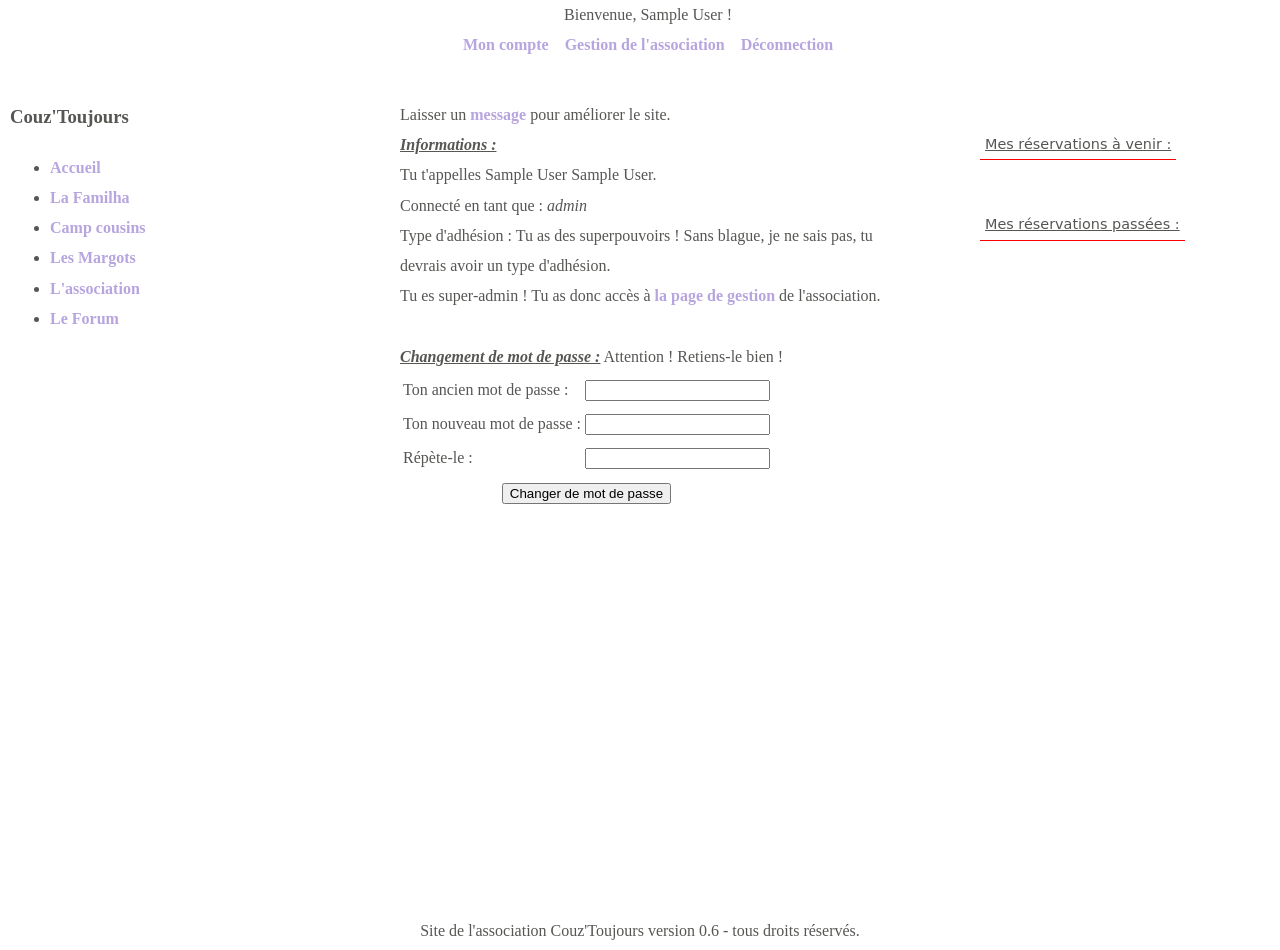
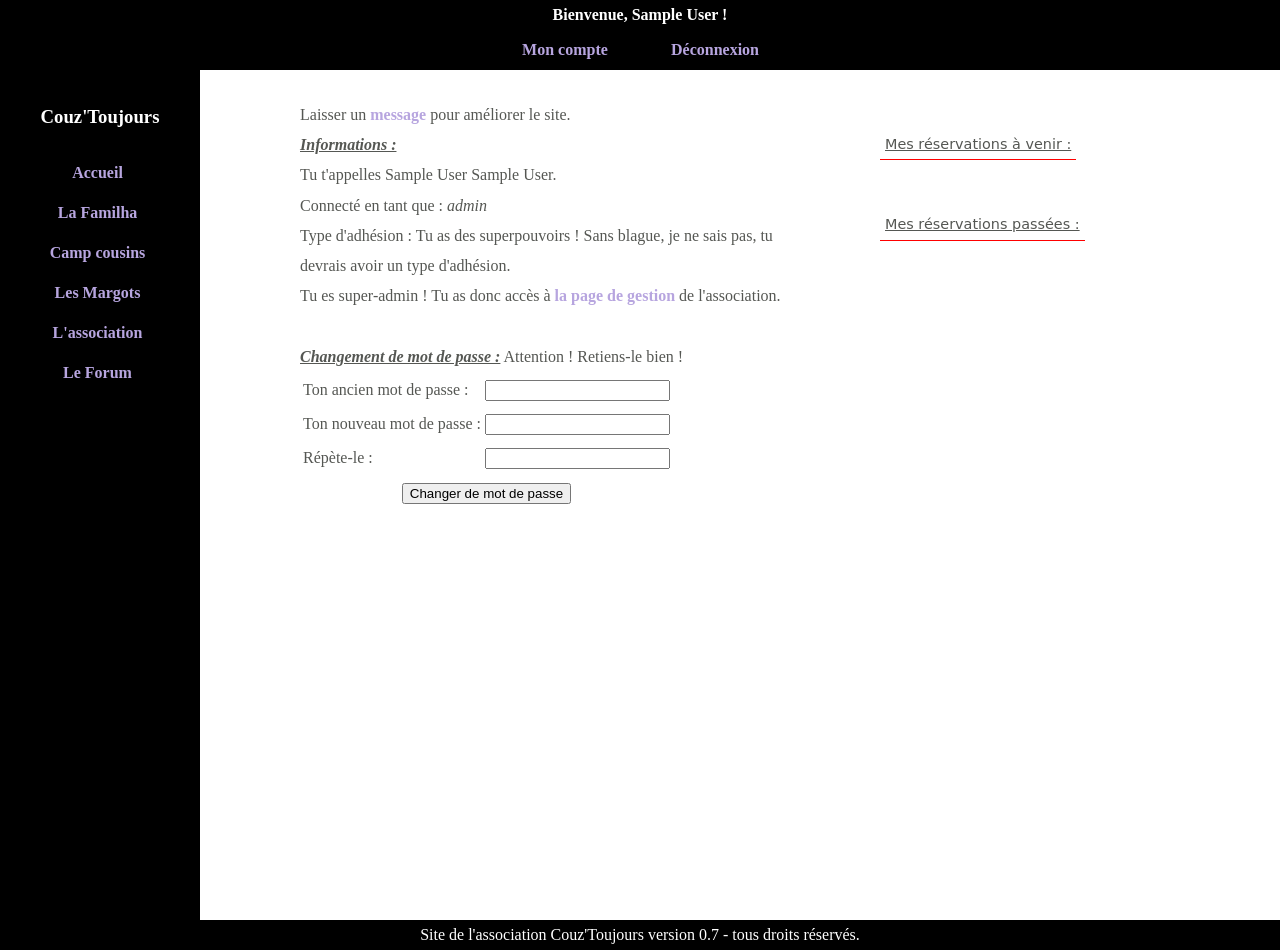
Before and after one commit to Oldero/CouzToujours, a PHP site: page /monCompte.php in a window 1280 px wide. Run offline with PHP 8.4, Linux system fonts and the light colour scheme; the visitor is signed in with stand-in values (Sample User, id 1); data that the repository does not hold is empty.

Commit message:
version 0.7 - début de la nouvelle arborescence, refonte totale,

```diff
--- a/include/avenir.php
+++ b/include/avenir.php
@@ -1,6 +1,6 @@
 <nav class="encours">
-    <p>
+    <div class="gif">
         À venir dans une prochaine version ! <br />
         <img src="img/snoweater.gif" alt="Canard" title="Avez-vous déjà vu ?" />
-    </p>
+    </div>
 </nav>
--- a/include/enconstruction.php
+++ b/include/enconstruction.php
@@ -1,6 +1,6 @@
 <nav class="encours">
-    <p>
-        En construction <br />
+    <div class="gif">
+        En construction... <br />
         <img src="img/duck.gif" alt="Canard" title="Avez-vous déjà vu ?" />
-    </p>
+    </div>
 </nav>
--- a/include/entete.php
+++ b/include/entete.php
@@ -8,20 +8,17 @@
 
         // On teste pour voir si nos variables ont bien été enregistrées
         echo '<body>';
-        echo 'Bienvenue, '.$_SESSION['prenom'].' !';
+        echo '<div class="bienvenue"><div> Bienvenue, '.$_SESSION['prenom'].' ! </div>';
         //affichage du popup cotiz non payée sauf si c'est un non-adhérent
         if ($_SESSION['cotiz'] == 0 && $_SESSION['type'] != 0) {
-            echo "<strong> Tu n'as pas encore payé ta cotiz !</strong>";
+            echo "<div class=\"bold\"> &nbsp Tu n'as pas encore payé ta cotiz !</div>";
         }
-        echo '<br />';
+        echo '</div>';
 
-        echo '<div class = "flextete">';
+        echo '<div class = "nav_tete">';
             // On affiche un lien pour fermer notre session
-            echo '<a href="monCompte.php">Mon compte</a> &nbsp &nbsp';
-            if ($_SESSION['ca'] == 1 || $_SESSION['admin'] == 1) {
-                echo '<a href="gestion.php">Gestion de l\'association</a> &nbsp &nbsp';
-            }
-            echo '<a href="php/logout.php">Déconnection</a>';
+            echo '<dl><dt><a href="monCompte.php" title="Informations personnelles">Mon compte</a></dt></dl>';
+            echo '<dl><dt><a href="php/logout.php" title="À bientôt ?">Déconnexion</a></dt></dl>';
         echo '</div>';
         echo '</body>';
     }
--- a/include/laterale.php
+++ b/include/laterale.php
@@ -1,17 +1,38 @@
 <?php
 session_start();
 echo'<nav id="menu">
-       <div class="element_menu">
+    <div class="element_menu">
         <h3>Couz\'Toujours</h3>';
         if(isset($_SESSION['pwd'])){
-        echo '<ul>
-            <li><a href="Accueil.php" title="Retour à l\'accueil"> Accueil</a></li>
-            <li><a href="LaFamilha.php" title="Généalogie et carnet d\'adresses"> La Familha</a></li>
-            <li><a href="CampCousins.php" title="Les camps cousins"> Camp cousins</a></li>
-            <li><a href="LesMargots.php" title="Réserver les Margots"> Les Margots</a></li>
-            <li><a href="Lassociation.php" title="L\'association"> L\'association</a></li>
-            <li><a href="LeForum.php" title="Pour discuter bien sûr !"> Le Forum</a></li>
-        </ul>';
+        echo '<div class="navigation">
+            <dl><dt><a href="Accueil.php" title="Retour à l\'accueil"> Accueil</a></dt></dl>
+            <dl><dt><a href="LaFamilha.php" title="Généalogie et carnet d\'adresses"> La Familha</a></dt>
+                <dd><ul>
+                    <li>Généalogie</li>
+                    <li>Carnet d\'adresses</li>
+                </ul></dd></dl>
+            <dl><dt><a href="CampCousins.php" title="Les camps cousins"> Camp cousins</a></dt>
+                <dd><ul>
+                    <li>À venir</li>
+                    <li>Archives</li>
+                </ul></dd></dl>
+            <dl><dt><a href="">Les Margots</a></dt>
+                <dd><ul>
+                    <li>L\'actualité de la maison</li>';
+            if ($_SESSION['ca'] == 1 || $_SESSION['admin'] == 1) {
+                    echo'<li><a href="LesMargots.php" title="Réserver les Margots"> Réserver les Margots</a></li>';
+            }
+                echo '</ul></dd></dl>
+            <dl><dt><a href="Lassociation.php" title="L\'association"> L\'association</a></dt>
+                <dd><ul>
+                    <li>Les statuts</li>
+                    <li>Le bureau</li>';
+            if ($_SESSION['ca'] == 1 || $_SESSION['admin'] == 1) {
+                echo '<li><a href="gestion.php">Gestion de l\'association</a></li>';
+            }
+                echo '</ul></dd></dl>
+            <dl><dt><a href="LeForum.php" title="Pour discuter bien sûr !"> Le Forum</a></dt></dl>
+        </div>';
         } ?>
     </div>
 </nav>
--- a/include/pieddepage.php
+++ b/include/pieddepage.php
@@ -1,3 +1,3 @@
 <footer id="pied">
-    <p>Site de l'association Couz'Toujours version 0.6 - tous droits réservés.</p>
+    <div>Site de l'association Couz'Toujours version 0.7 - tous droits réservés.</div>
 </footer>
--- a/style.css
+++ b/style.css
@@ -76,16 +76,17 @@ a:hover, a:focus, a:active {
 	margin-top: 50px;
 	margin-bottom: 50px;
 	position: absolute;
-	left: 400px;
+	left: 300px;
 	top: 50px;
 	padding: auto;
+	z-index: 0;
 }
 
 /*Trois sections du cadre*/
 #menu {
 /*	position: fixed;*/
-	text-align: left;
-	width: 250px;
+	text-align: center;
+	width: 180px;
 	height: 100%;
 	padding: 10px;
 	margin-top: 70px;
@@ -94,21 +95,105 @@ a:hover, a:focus, a:active {
 	top: 0;
 	left: 0;
 	right: 0;
-	background-color: #FFFFFF;
+	background-color: #000000;
+	color: white;
 	z-index: 1;
+}
+/*--------------------------------tentative de menu déroulant vertical*/
+.navigation{
+	width: 175px;
+}
+.navigation dl{
+	height: 40px;
+	margin: 0;
+	padding: 0;
+	display: block;
+}
+.navigation dt{
+	display: block;
+	height: 40 px;
+	line-height: 40px;
+}
+.navigation dt:hover, .navigation li:hover{
+	background-color: gray;
+}
+.navigation dt:hover a, .navigation li:hover a{
+	color: black;
+}
+.navigation dd{
+	display: block;
+	width: 200px;
+	background-color: black;
+	float: left;
+	margin: 0;
+	padding: 0;
+}
+.navigation dd ul{
+	margin: 0;
+	padding: 0;
+	list-style: none;
+}
+.navigation dl dd{
+	display: none;
+}
+.navigation dl:hover dd{
+	display: block;
+	position: absolute;
+	left: 185px;
+	transform: translateY(-40px);
+	z-index: 100;
 }
 
 #tete {
 	height: 70px;
+	padding: 0;
 	position: fixed;
 	top:0;
+	left: 0;
 	width: 100%;
 	margin-left: auto;
 	margin-right: auto;
+
+	z-index: 2;
+	background-color: #000000;
+	color: white;
+	font-weight: bold;
+}
+/*----------------------------------- mise en page de l'en tête*/
+.bienvenue{
+	height: 30px;
+	display: flex;
+	justify-content:center;
+}
+.nav_tete{
+	height: 40px;
+	width: 100%;
+/*	margin: auto;*/
+	display: flex;
+	justify-content: center;
+	margin: 0;
+	padding: 0;
+}
+
+.nav_tete dl{
+	height: 40px;
+	margin: 0;
+	padding: 0;
+	display: block;
 	text-align: center;
-	z-index: 1;
-	background-color: #FFFFFF;
-
+}
+.nav_tete dt{
+	display: block;
+	float: left;
+	width: 150px;
+	height: 40px;
+	line-height: 40px;
+}
+.nav_tete dt:hover{
+	background-color: gray;
+}
+.nav_tete dt:hover a{
+	color: black;
 }
 
 #pied{
@@ -117,15 +202,18 @@ a:hover, a:focus, a:active {
 	left: 0;
 	right: 0;
 	text-align: center;
-	height: 50px;
-	background-color: #FFFFFF;
-	z-index: 1;
+	height: 30px;
+	line-height: 30px;
+	background-color: #000000;
+	color: white;
+	z-index: 2;
 }
 /*---------------------------------------------------page en construction*/
 .encours {
-	width:100%;
+	width:500px;
 	text-align: center;
 	margin:auto;
+	padding: auto;
 	margin-top: 30vh; /* poussé de la moitié de hauteur de viewport */
   	transform: translateY(-100%); /* tiré de 100% de sa propre hauteur */
 }
@@ -194,10 +282,6 @@ a:hover, a:focus, a:active {
 	font-size: 100%;
 }
 /*-----------------------------------------------page mon compte*/
-/*.flex_vertical{
-	display: flex;
-	flex-direction: column;
-}*/
 .infos_persos{
 	width: 500px;
 	margin-right: 80px;
@@ -237,12 +321,7 @@ a:hover, a:focus, a:active {
 	border-collapse:collapse;
 }
 .gestion td {
-/*	border-bottom-style: dotted;
-	border-right-style: dotted; */
-/*	width: 200px; */
-/*	padding-left: 10px;*/
 }
-
 .gestion th{
 	font-size: 90%;
  	border-width: 1px;
@@ -354,9 +433,7 @@ a:hover, a:focus, a:active {
  	padding-left: 5px;
 	font-size: 90%;
 }
-
 /*------------------------------------------------------------------calendar*/
-/* CSS Document */
 .calendar {
 	margin: 0;
 	padding: 0;
@@ -461,9 +538,7 @@ a:hover, a:focus, a:active {
   position: relative;  /* les .infobulle deviennent référents */
   cursor: help;
 }
-
 /* on génère un élément :after lors du survol et du focus :*/
-
 .infobulle:hover::after,
 .infobulle:focus::after {
   content: attr(aria-label);  /* on affiche aria-label */
```
Also changed, not shown: monCompte.php (+22 -22 lines).
